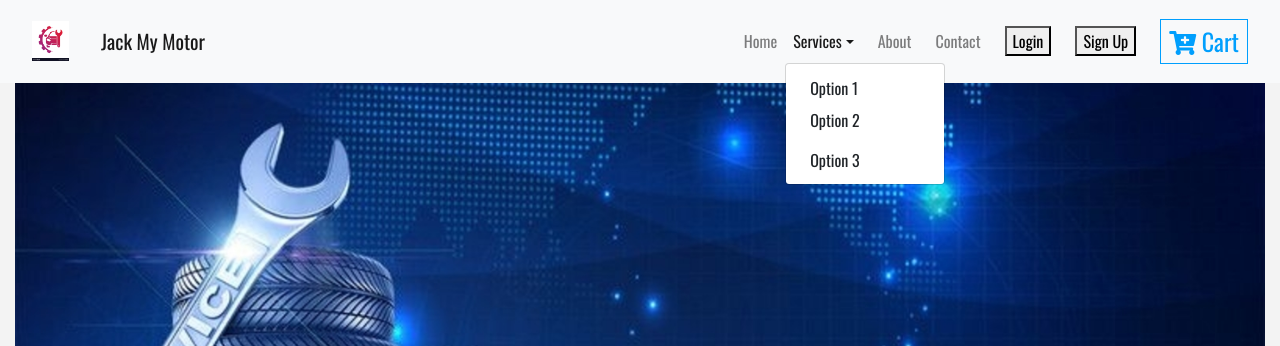
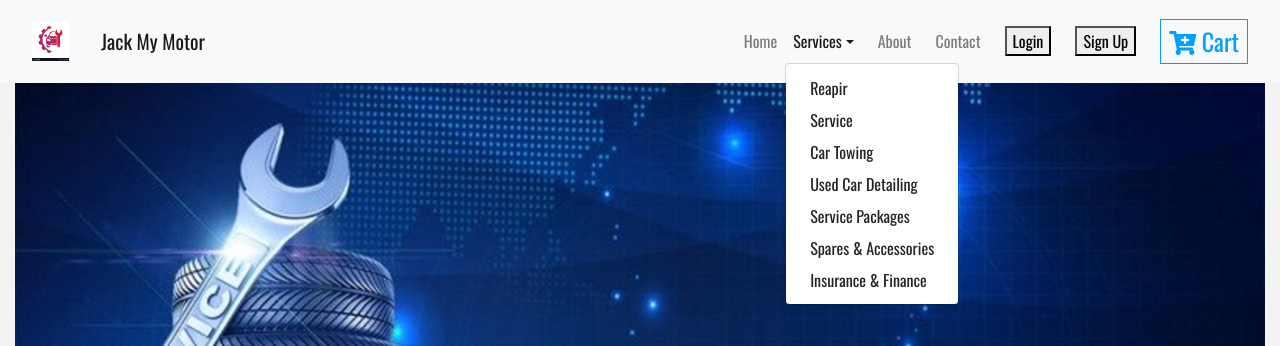
Before and after one commit to ShrutikaSingh/mechanic_web, a React (Create React App) app: page / in a window 1280 px wide. Both pictures are taken after a click on the link "Services". Shown: the top 346 px of the page. Built offline with nearby package versions, Linux system fonts and the light colour scheme.

Commit message:
add dropdown for services in navbar

```diff
--- a/src/components/nav_bar_reactstrap.js
+++ b/src/components/nav_bar_reactstrap.js
@@ -40,15 +40,27 @@ class AppNavbar extends Component{
                                         </DropdownToggle>
                                         <DropdownMenu>
                                         <DropdownItem>
-                                            Option 1
+                                            Reapir
                                         </DropdownItem>
                                         <DropdownItem>
-                                            Option 2
+                                            Service
                                         </DropdownItem>
-                                        <DropdownItem  />
                                         <DropdownItem>
-                                           Option 3
+                                           Car Towing
                                         </DropdownItem>
+                                        <DropdownItem>
+                                            Used Car Detailing
+                                        </DropdownItem>
+                                        <DropdownItem>
+                                            Service Packages
+                                        </DropdownItem>
+                                        <DropdownItem>
+                                         Spares & Accessories
+                                        </DropdownItem>
+                                        <DropdownItem>
+                                            Insurance & Finance
+                                        </DropdownItem>
+
                                         </DropdownMenu>
                                     </UncontrolledDropdown>
                                 </li>
```
